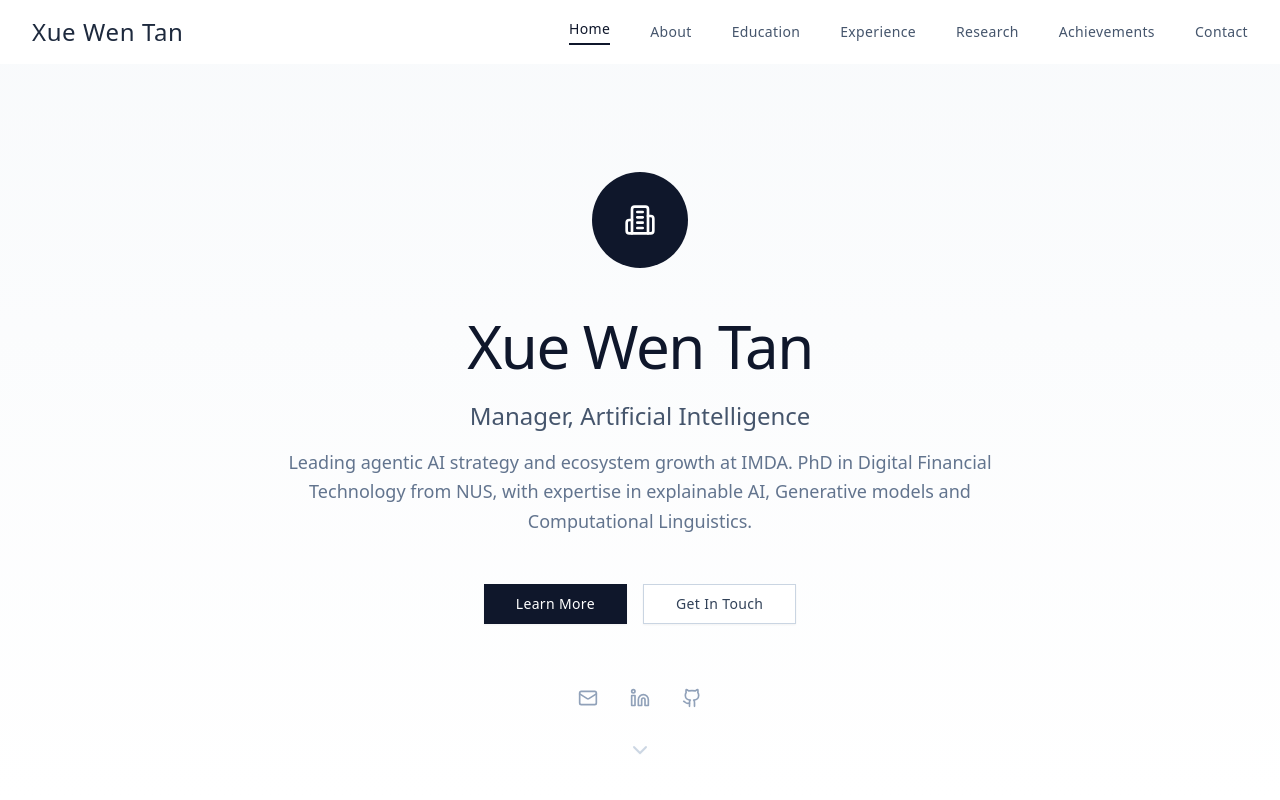
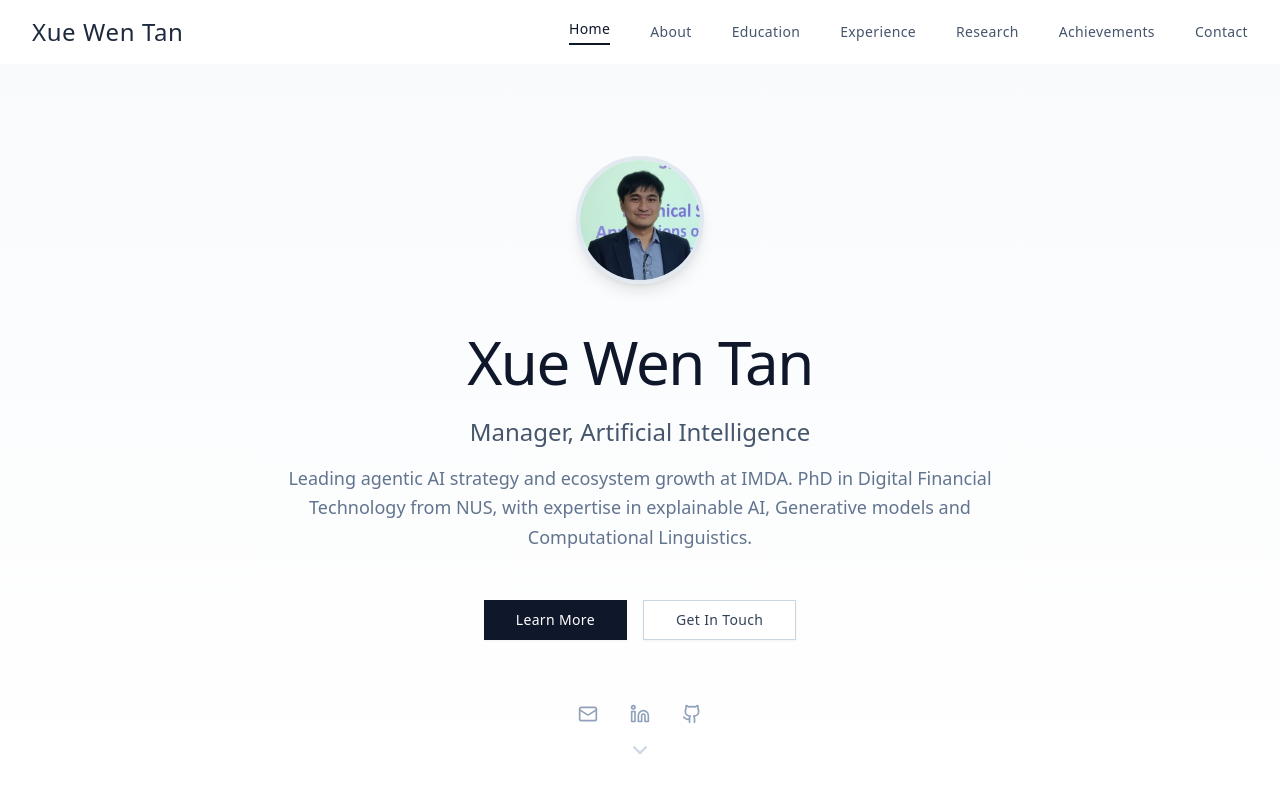
Before and after one commit to Chen-XueWen/Chen-XueWen.github.io, a React (Vite) app: page / in a window 1280 px wide. Shown: the top 800 px of the page. Built offline with nearby package versions, Linux system fonts and the light colour scheme.

Commit message:
Update App.jsx

```diff
--- a/src/App.jsx
+++ b/src/App.jsx
@@ -225,8 +225,12 @@ function App() {
             transition={{ duration: 0.8 }}
           >
             <div className="mb-12">
-              <div className="w-24 h-24 mx-auto mb-8 rounded-full bg-slate-900 flex items-center justify-center">
-                <Building2 size={32} className="text-white" />
+              <div className="w-32 h-32 mx-auto mb-8 rounded-full overflow-hidden border-4 border-slate-200 shadow-lg">
+                <img
+                  src="/profile.jpeg"
+                  alt="Xue Wen Tan"
+                  className="w-full h-full object-cover"
+                />
               </div>
             </div>
 
```
